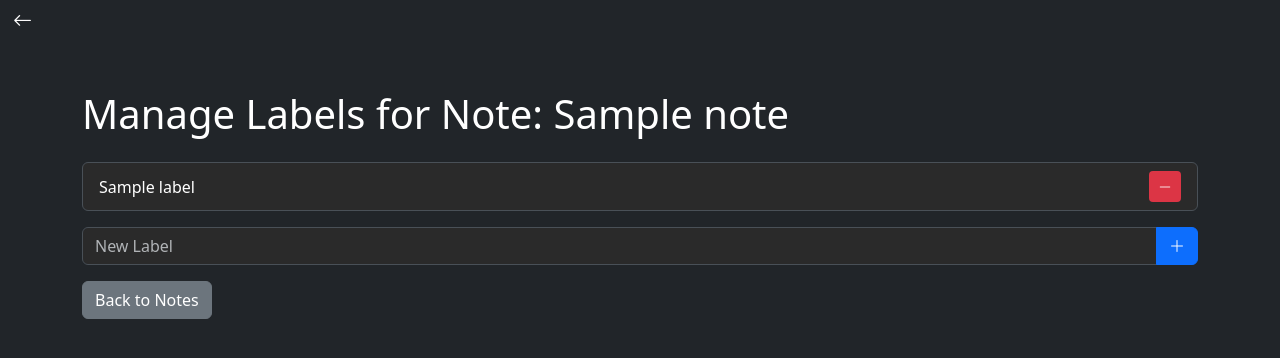
After one commit to Nounes7580/Note-manager, a PHP site: the page made by view/view_manage_labels.php in a window 1280 px wide. The commit adds this page. Shown: the top 358 px of the page. Run offline with PHP 8.4, Linux system fonts and the light colour scheme; the template is opened without the code that fills it: most values are stand-ins (such as "Sample title", 1, 10 or a date in 2020).

Commit message:
label add + delete + bulle fini

```diff
--- a/config/dev.ini
+++ b/config/dev.ini
@@ -22,4 +22,5 @@ item_max_length = 40;
 title_min_length = 3;
 title_max_length = 25;
 fullname_min_length = 3;
-; à compléter
+label_min_length = 2;
+label_max_length = 10;
--- a/view/standard_note_nav.php
+++ b/view/standard_note_nav.php
@@ -56,7 +56,7 @@
       <a class="nav-link" href="<?php echo $web_root; ?>Notes/share/<?php echo $note->id; ?>">
         <i class="bi bi-share"></i> <!-- Share/connect icon -->
       </a>
-      <a class="nav-link" href="<?php echo $web_root; ?>notes/manage_labels?noteId=<?php echo $note->id; ?>">
+      <a class="nav-link" href="<?php echo $web_root; ?>notes/manage_labels/<?php echo $note->id; ?>">
     <i class="bi bi-tags-fill"></i> <!-- Icone de libellés -->
 </a>
 
--- a/view/view_editchecklistnote.php
+++ b/view/view_editchecklistnote.php
@@ -97,6 +97,7 @@ $validFields = $validFields ?? [];
         <input type="hidden" name="item_id" value="<?php echo $item->id; ?>">
         <button class="btn btn-delete" type="submit"><i class="bi bi-dash-lg"></i></button>
     </div>
+
 </form>
 <?php endforeach; ?>
 <?php endif; ?>
--- a/view/view_error.php
+++ b/view/view_error.php
@@ -17,8 +17,6 @@
                     </li>
                 <?php endforeach; ?>
             </ul>
-        <?php else : ?>
-            <p class="text-danger">An unknown error occurred.</p>
         <?php endif; ?>
     </div>
 </body>
--- /dev/null
+++ b/view/view_manage_labels.php
@@ -0,0 +1,106 @@
+<!DOCTYPE html>
+<html lang="en" data-bs-theme="dark">
+<head>
+    <meta charset="UTF-8">
+    <meta name="viewport" content="width=device-width, initial-scale=1.0">
+    <title>Manage Labels</title>
+    <link href="https://cdn.jsdelivr.net/npm/bootstrap@5.3.2/dist/css/bootstrap.min.css" rel="stylesheet">
+    <link rel="stylesheet" href="https://cdn.jsdelivr.net/npm/bootstrap-icons/font/bootstrap-icons.css">
+    <style>
+        body {
+
+            color: white;
+        }
+        .navbar-custom {
+            padding: 1px;
+        }
+        .navbar-custom .bi {
+            color: white; /* Icônes blanches */
+            font-size: 1.2rem; /* Taille de l'icône */
+        }
+        .container {
+            color: white; /* Couleur du texte */
+        }
+        .btn-delete {
+            background-color: #dc3545; /* Couleur de fond pour les boutons de suppression */
+            color: white;
+        }
+        .btn-add {
+            background-color: #0d6efd; /* Couleur de fond pour le bouton d'ajout */
+            color: white;
+        }
+        .input-group .form-control {
+            background-color: #2a2a2a;
+            color: white; /* Couleur du texte pour les champs de saisie */
+            border-color: #495057;
+        }
+        .input-group-text {
+            background-color: transparent;
+            border: none;
+        }
+        .input-group + .input-group {
+            margin-top: 10px; /* Ajoute de l'espace entre les groupes d'input */
+        }
+        .list-group-item {
+            background-color: #2a2a2a;
+            border: 1px solid #495057;
+            color: white;
+        }
+    </style>
+</head>
+<body>
+<nav class="navbar navbar-expand navbar-custom">
+    <div class="container-fluid">
+        <a class="navbar-brand" href="<?php echo $web_root; ?>notes/show_note/<?php echo $note->id; ?>">
+            <i class="bi bi-arrow-left"></i> <!-- Left-pointing arrow -->
+        </a>
+    </div>
+</nav>
+<div class="container mt-5">
+    <h1 class="mb-4">Manage Labels for Note: <?= htmlspecialchars($note->title) ?></h1>
+    <?php if (!empty($success)): ?>
+        <div class="alert alert-success" role="alert">
+            <?= htmlspecialchars($success) ?>
+        </div>
+    <?php endif; ?>
+    <ul class="list-group">
+        <?php if (!empty($labels)): ?>
+            <?php foreach ($labels as $label): ?>
+                <li class="list-group-item d-flex justify-content-between align-items-center">
+                    <?= htmlspecialchars($label) ?>
+                    <form action="<?= $web_root ?>notes/remove_label" method="post" style="display:inline;">
+                        <input type="hidden" name="note_id" value="<?= $note->id ?>">
+                        <input type="hidden" name="label" value="<?= htmlspecialchars($label) ?>">
+                        <button type="submit" class="btn btn-delete btn-sm"><i class="bi bi-dash-lg"></i></button>
+                    </form>
+                </li>
+            <?php endforeach; ?>
+        <?php else: ?>
+            <li class="list-group-item">No labels found.</li>
+        <?php endif; ?>
+    </ul>
+    <form action="<?= $web_root ?>notes/add_label" method="post" class="mt-3">
+        <input type="hidden" name="note_id" value="<?= $note->id ?>">
+        <div class="input-group">
+            <input type="text" name="label" class="form-control" list="availableLabels" placeholder="New Label" required>
+            <datalist id="availableLabels">
+                <?php foreach ($availableLabels as $availableLabel): ?>
+                    <option value="<?= htmlspecialchars($availableLabel) ?>"></option>
+                <?php endforeach; ?>
+            </datalist>
+            <button type="submit" class="btn btn-primary"><i class="bi bi-plus-lg"></i></button>
+        </div>
+        <?php if (!empty($errors)): ?>
+            <div class="text-danger mt-2">
+                <?php foreach ($errors as $error): ?>
+                    <div><?= htmlspecialchars($error) ?></div>
+                <?php endforeach; ?>
+            </div>
+        <?php endif; ?>
+    </form>
+    <a href="<?= $web_root ?>notes/" class="btn btn-secondary mt-3">Back to Notes</a>
+</div>
+<script src="https://code.jquery.com/jquery-3.6.0.min.js"></script>
+<script src="https://cdn.jsdelivr.net/npm/bootstrap@5.3.2/dist/js/bootstrap.bundle.min.js"></script>
+</body>
+</html>
```
Also changed, not shown: controller/ControllerNotes.php (+91 -49 lines), model/Note.php (+21 -27 lines), view/manage_labels.php (deleted, +0 -56 lines).
